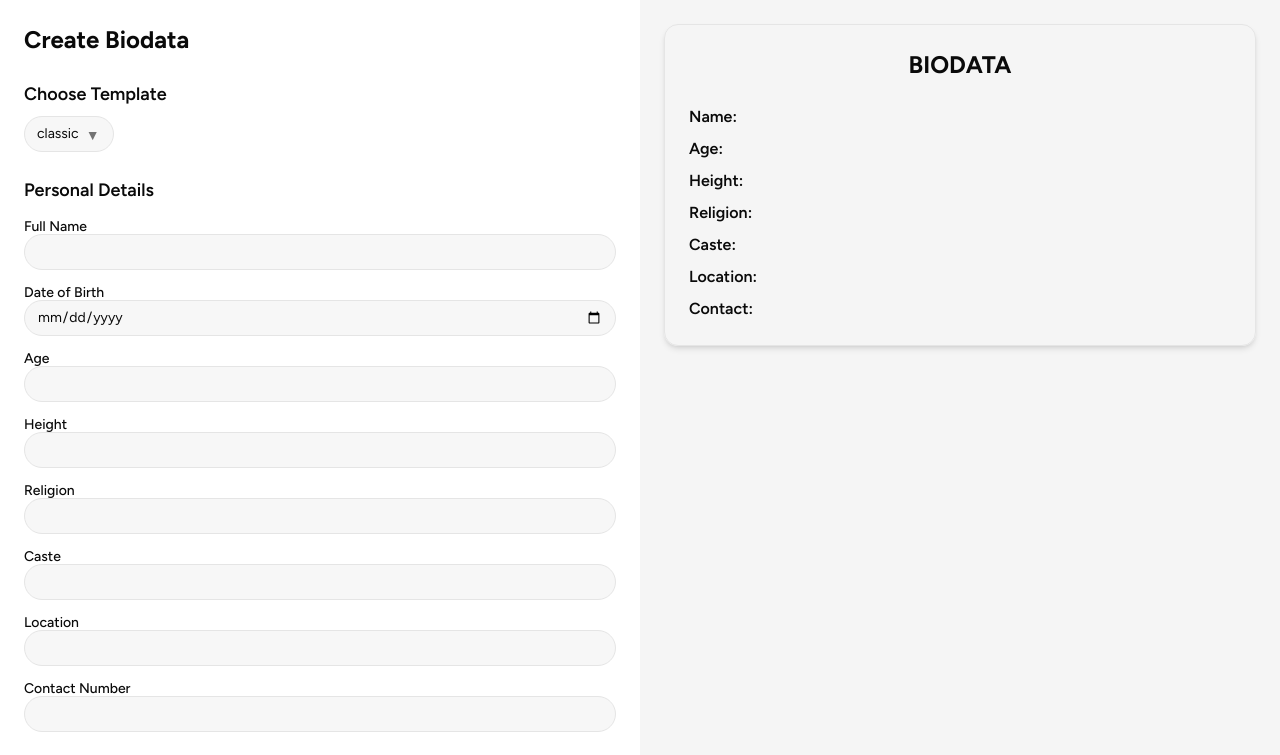
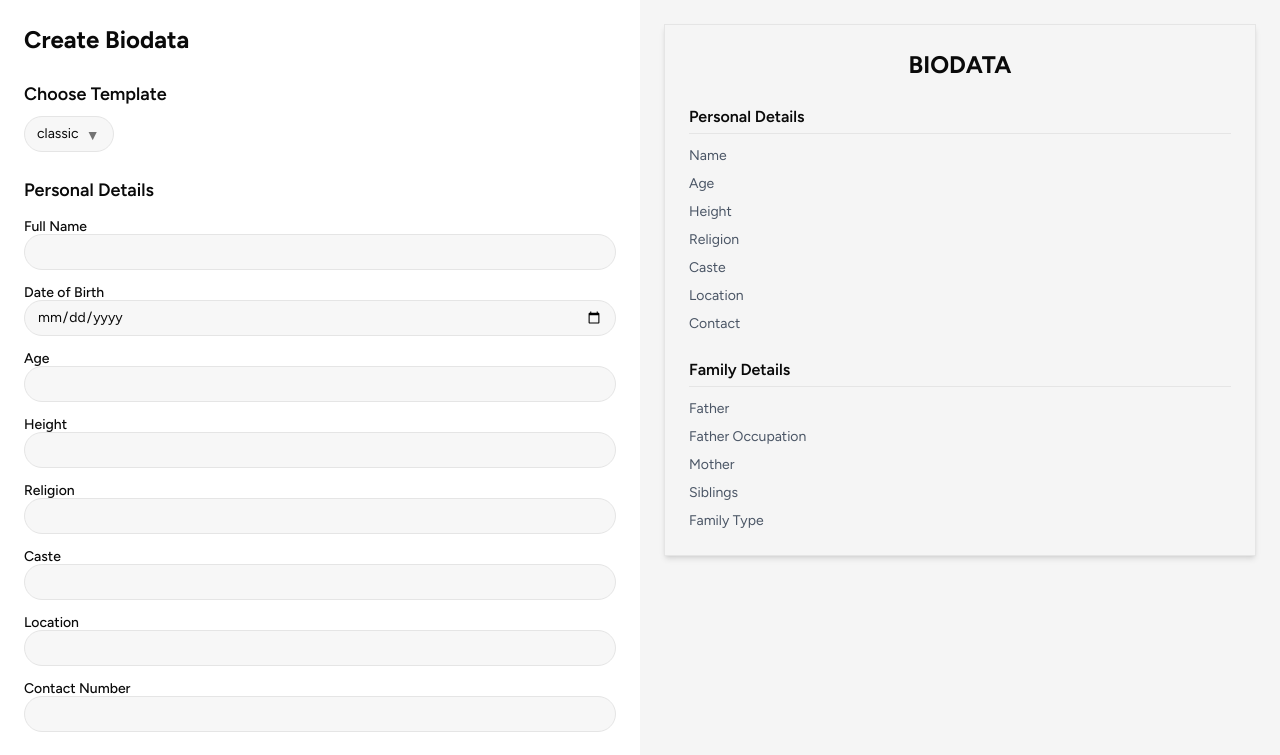
Before and after one commit to SyedJunaidAli1/assignmnet-client-codemyfyp, a Next.js app: page /editor in a window 1280 px wide. Shown: the top 755 px of the page. Built offline with nearby package versions, Linux system fonts and the light colour scheme; some icons are missing.

Commit message:
Clasic temple update

```diff
--- a/app/components/templates/TemplateClassic.tsx
+++ b/app/components/templates/TemplateClassic.tsx
@@ -3,47 +3,75 @@
 import Image from "next/image";
 
 export default function TemplateClassic({ biodata }: any) {
-  const p = biodata.personalDetails;
+  const p = biodata.personalDetails || {};
+  const f = biodata.familyDetails || {};
 
   return (
-    <div className="shadow-md p-6 max-w-full mx-auto border rounded-xl">
+    <div className="shadow-md p-6 max-w-full mx-auto border">
+      {/* Title */}
       <h1 className="text-center text-2xl font-bold mb-6">BIODATA</h1>
+
       {/* Photo */}
       {biodata.profilePhoto && (
-        <div className="flex justify-center mb-4">
+        <div className="flex justify-center mb-6">
           <Image
             src={biodata.profilePhoto}
-            className="w-32 h-32 object-cover rounded"
-            alt="biodata profile photo"
-            width={32}
-            height={32}
+            alt="profile photo"
+            width={120}
+            height={120}
+            className="object-cover rounded border"
           />
         </div>
       )}
 
       {/* Personal Details */}
-      <div className="space-y-2">
-        <p>
-          <span className="font-semibold">Name:</span> {p.fullName}
-        </p>
-        <p>
-          <span className="font-semibold">Age:</span> {p.age}
-        </p>
-        <p>
-          <span className="font-semibold">Height:</span> {p.height}
-        </p>
-        <p>
-          <span className="font-semibold">Religion:</span> {p.religion}
-        </p>
-        <p>
-          <span className="font-semibold">Caste:</span> {p.caste}
-        </p>
-        <p>
-          <span className="font-semibold">Location:</span> {p.location}
-        </p>
-        <p>
-          <span className="font-semibold">Contact:</span> {p.contact}
-        </p>
+      <div className="mb-6">
+        <h2 className="font-semibold border-b pb-1 mb-3">Personal Details</h2>
+
+        <div className="grid grid-cols-2 gap-y-2 text-sm">
+          <p className="text-gray-600">Name</p>
+          <p>{p.fullName}</p>
+
+          <p className="text-gray-600">Age</p>
+          <p>{p.age}</p>
+
+          <p className="text-gray-600">Height</p>
+          <p>{p.height}</p>
+
+          <p className="text-gray-600">Religion</p>
+          <p>{p.religion}</p>
+
+          <p className="text-gray-600">Caste</p>
+          <p>{p.caste}</p>
+
+          <p className="text-gray-600">Location</p>
+          <p>{p.location}</p>
+
+          <p className="text-gray-600">Contact</p>
+          <p>{p.contact}</p>
+        </div>
+      </div>
+
+      {/* Family Details */}
+      <div>
+        <h2 className="font-semibold border-b pb-1 mb-3">Family Details</h2>
+
+        <div className="grid grid-cols-2 gap-y-2 text-sm">
+          <p className="text-gray-600">Father</p>
+          <p>{f.fatherName}</p>
+
+          <p className="text-gray-600">Father Occupation</p>
+          <p>{f.fatherOccupation}</p>
+
+          <p className="text-gray-600">Mother</p>
+          <p>{f.motherName}</p>
+
+          <p className="text-gray-600">Siblings</p>
+          <p>{f.siblings}</p>
+
+          <p className="text-gray-600">Family Type</p>
+          <p>{f.familyType}</p>
+        </div>
       </div>
     </div>
   );
```
